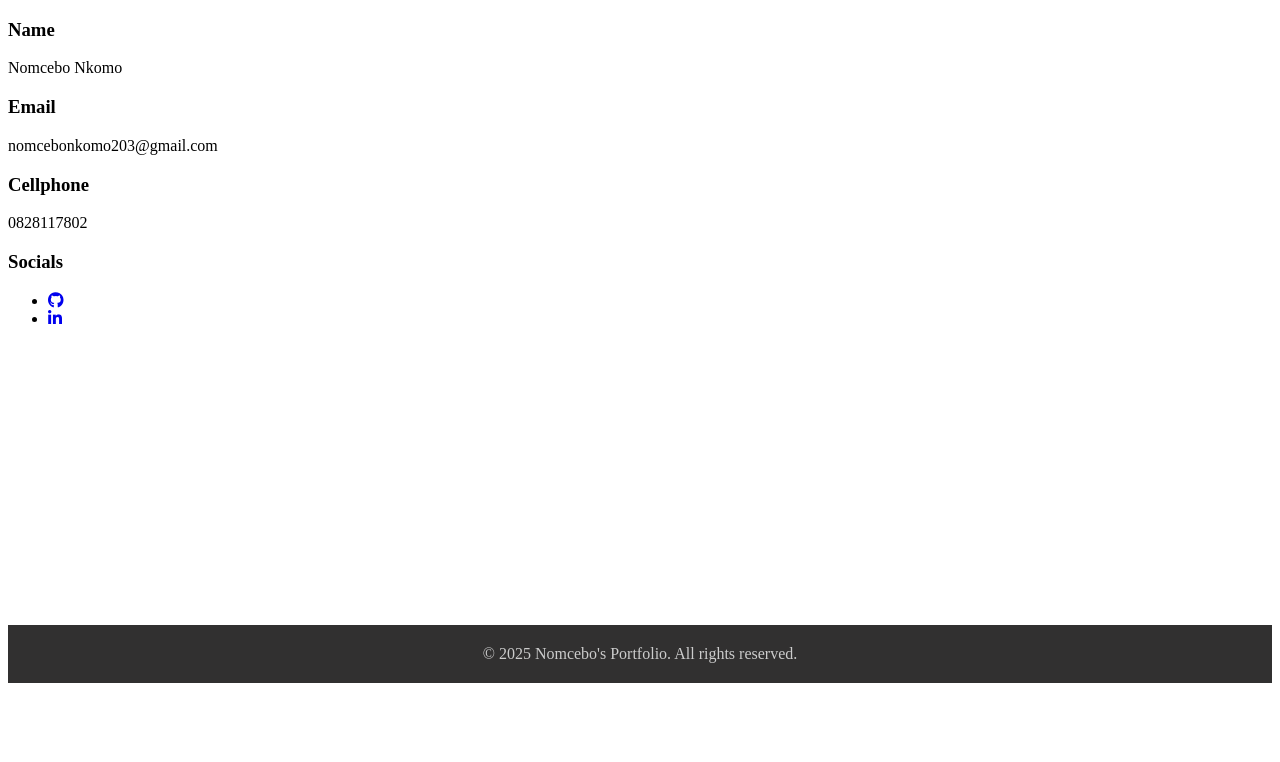
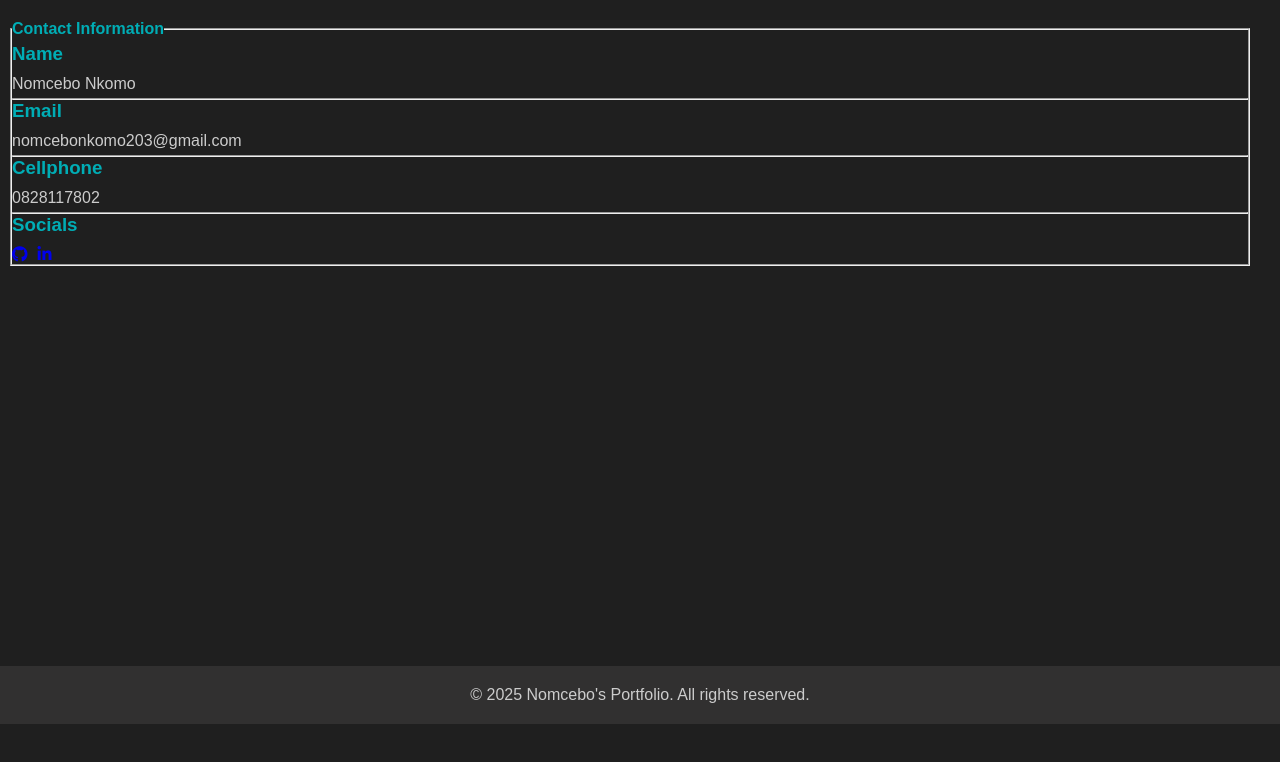
Before and after one commit to Nomceb821/Luya, a plain HTML site: page Contact.html in a window 1280 px wide. Drawn offline with Linux system fonts and the light colour scheme.

Commit message:
Contact info added

```diff
--- a/Contact.html
+++ b/Contact.html
@@ -8,18 +8,23 @@
         <link rel="stylesheet" href="https://cdnjs.cloudflare.com/ajax/libs/font-awesome/6.5.0/css/all.min.css">
     </head>
     <body>
-        <div>
+        <div class="container">
+            <fieldset>
+                <legend><b>Contact Information</b></legend>
                 <div class="Name">
                     <h3>Name</h3>
                     <p>Nomcebo Nkomo</p>
+                    <hr>
                 </div>
                 <div class="Email">
                     <h3>Email</h3>
                     <p>nomcebonkomo203@gmail.com</p>
+                    <hr>
                 </div>
                 <div class="Cellphone">
                     <h3>Cellphone</h3>
                     <p>0828117802</p>
+                    <hr>
                 </div>
                 <div class="Socials">
                     <h3>Socials</h3>
@@ -28,6 +33,7 @@
                         <li><a href="https://www.linkedin.com/company/world-bank" target="_blank"><i class="fab fa-linkedin-in"></i></a></li>
 				    </ul>
                 </div>
+            </fieldset>
             <footer>
                 &copy; 2025 Nomcebo's Portfolio. All rights reserved.
             </footer>
--- a/contact.css
+++ b/contact.css
@@ -1,7 +1,45 @@
+*{padding:0;
+margin:0;}
+
+body{
+    background-color:#1F1F1F;
+    font-family: sans-serif;
+}
+
 footer{
     background-color: #313030;
     padding: 20px;
-    margin-top: 297px;
+    margin-top: 400px;
     color: #CCCCCC;
     text-align: center;
 }
+
+
+
+.container{
+    padding-top: 20px;
+
+}
+fieldset{
+    padding-top: 5px;
+    margin-left: 10px;
+    margin-right: 30px;
+    color:#00ADB5;
+}
+
+ul{
+    list-style-type: none;
+    display: flex;
+    gap: 10px;
+}
+
+h3{
+    padding-bottom: 10px;
+    color:#00ADB5
+
+}
+
+p{
+    padding-bottom: 5px;
+    color: #cccccc;
+}
```
Lines whose indentation alone changed are shown as unchanged.
